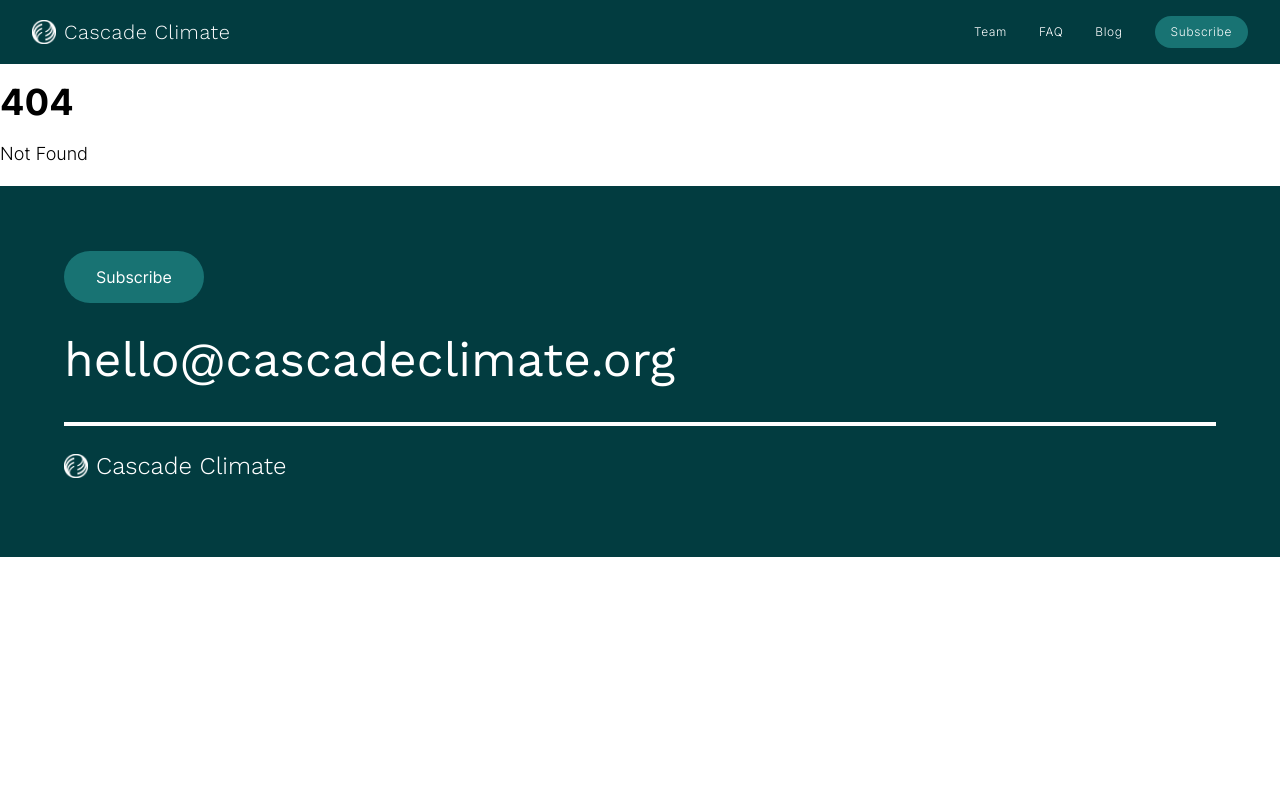
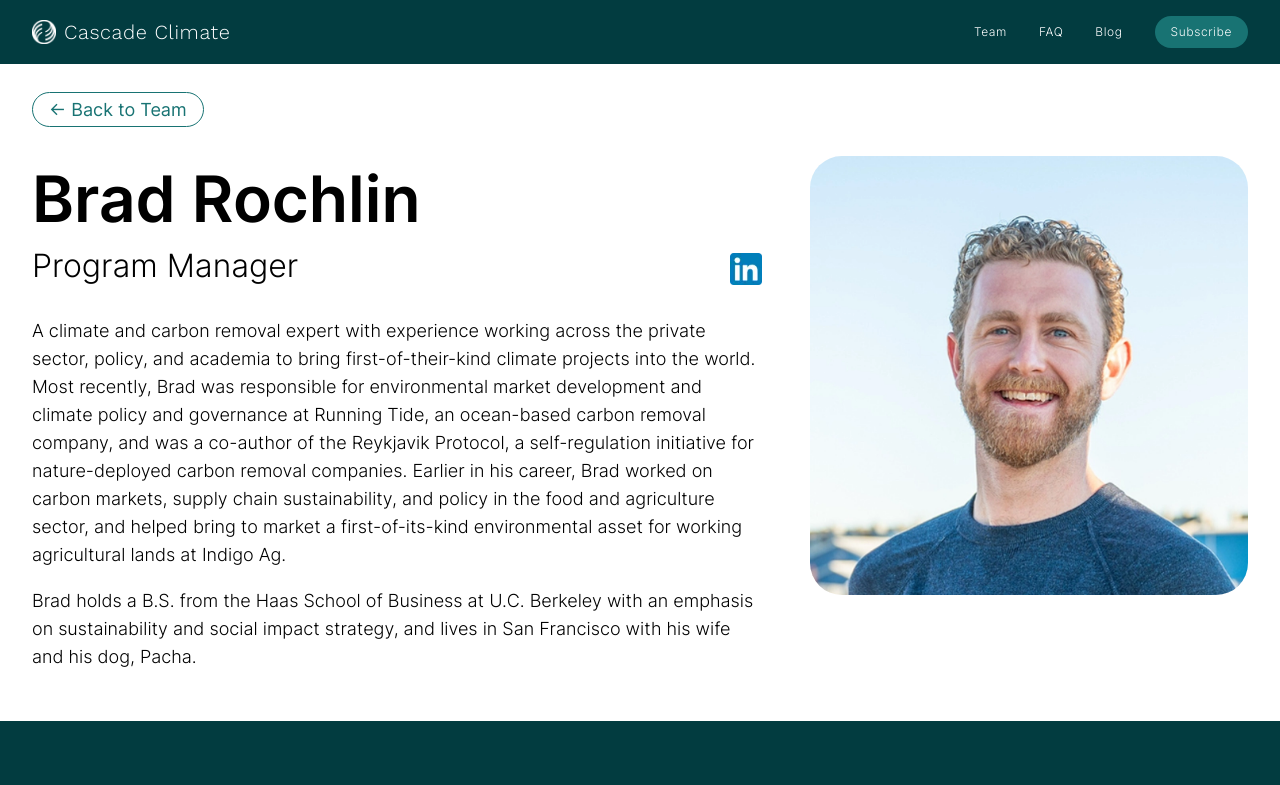
Before and after one commit to Cascade-Climate/cc-website, a SvelteKit app: page /team/brad-rochlin in a window 1280 px wide. Before the commit this address had no page. Shown: the top 785 px of the page. Built offline with nearby package versions, Linux system fonts and the light colour scheme.

Commit message:
added 2 new members

```diff
--- /dev/null
+++ b/src/routes/team/brad-rochlin/+page.svelte
@@ -0,0 +1,41 @@
+<!-- Be sure to rename this file to +page.svelte after copying it! -->
+<script>
+	import headshot from '$lib/images/team/brad-rochlin.webp';
+	import linkedinIcon from '$lib/images/linkedin-icon.webp';
+</script>
+
+<svelte:head>
+	<title>Brad Rochlin - Cascade Climate</title>
+	<meta name="description" content="Learn more about Brad Rochlin's role at Cascade Climate." />
+</svelte:head>
+<div class="team-member">
+	<div class="member-info">
+		<h1>Brad Rochlin</h1>
+		<div class="details">
+			<span>Program Manager</span>
+			<div class="socials">
+				<a target="_blank" href="https://www.linkedin.com/in/brad-rochlin-a8a637121/">
+					<img src={linkedinIcon} alt="LinkedIn" />
+				</a>
+			</div>
+		</div>
+		<p>
+			A climate and carbon removal expert with experience working across the private sector, policy,
+			and academia to bring first-of-their-kind climate projects into the world. Most recently, Brad
+			was responsible for environmental market development and climate policy and governance at
+			Running Tide, an ocean-based carbon removal company, and was a co-author of the Reykjavik
+			Protocol, a self-regulation initiative for nature-deployed carbon removal companies. Earlier
+			in his career, Brad worked on carbon markets, supply chain sustainability, and policy in the
+			food and agriculture sector, and helped bring to market a first-of-its-kind environmental
+			asset for working agricultural lands at Indigo Ag.
+		</p>
+		<p>
+			Brad holds a B.S. from the Haas School of Business at U.C. Berkeley with an emphasis on
+			sustainability and social impact strategy, and lives in San Francisco with his wife and his
+			dog, Pacha.
+		</p>
+	</div>
+	<div class="headshot">
+		<img src={headshot} alt="Brad Rochlin" />
+	</div>
+</div>
```
Also changed, not shown: src/lib/components/BlogTemplate.svelte (added, +31 -0 lines), src/routes/team/rachel-smith/BlogTemplate.svelte (added, +48 -0 lines), src/lib/images/team/brad-rochlin.webp (added), src/lib/images/team/rachel-smith.webp (added).
